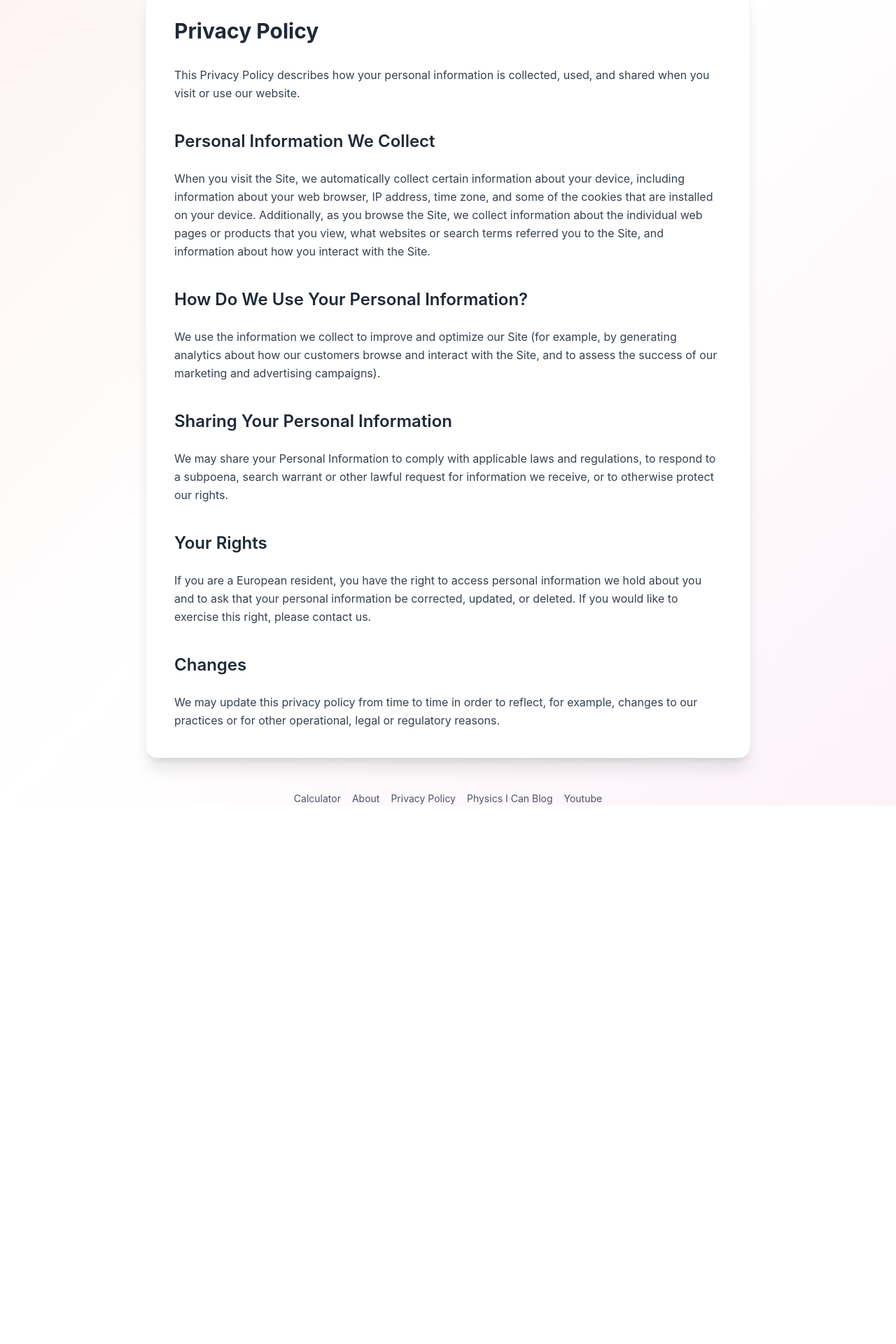
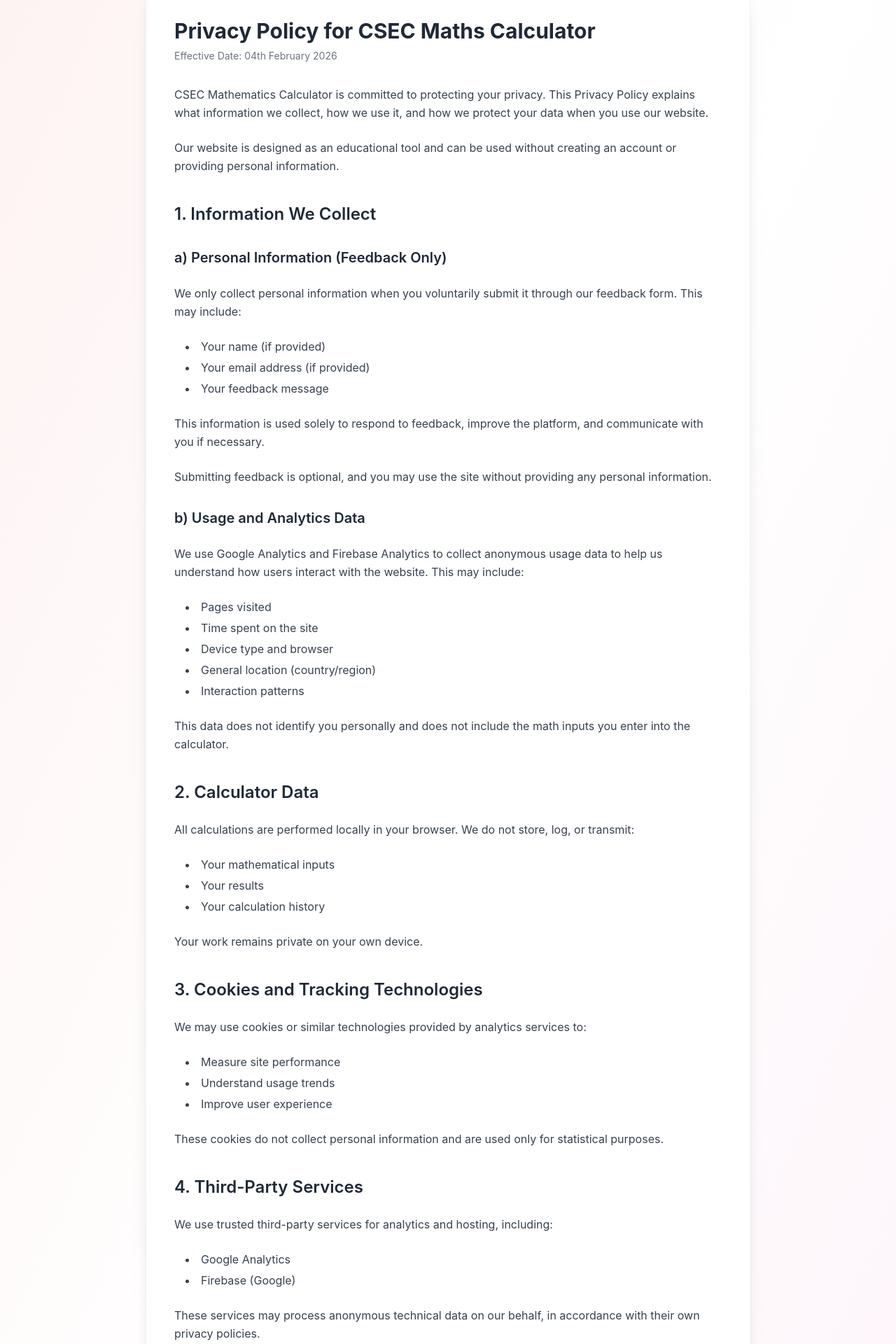
Before and after one commit to Kloseknight/math-tools, a React (Vite) app: page /privacy-policy in a window 1280 px wide. Shown: the part 200-2120 px from the top of the page at 70% size. Before the commit the page ends 1383 px from the top, so only its background shows below. Built offline with nearby package versions, Linux system fonts and the light colour scheme; no server answers.

Commit message:
feat: Implemented feedback form and updated privacy policy

```diff
--- a/src/react-app/App.tsx
+++ b/src/react-app/App.tsx
@@ -8,6 +8,7 @@ import PrivacyPolicy from '@/react-app/pages/PrivacyPolicy';
 import Videos from '@/react-app/pages/Videos';
 import Layout from '@/react-app/components/layout/Layout';
 import ScrollToTopButton from '@/react-app/components/ScrollToTopButton';
+import FeedbackPage from '@/react-app/pages/FeedbackPage';
 
 export default function App() {
   return (
@@ -22,6 +23,7 @@ export default function App() {
             <Route path="/videos" element={<Navigate to="/videos/number-theory-and-computation" replace />} />
             <Route path="/about" element={<About />} />
             <Route path="/privacy-policy" element={<PrivacyPolicy />} />
+            <Route path="/feedback" element={<FeedbackPage />} />
           </Routes>
           <ScrollToTopButton />
         </Layout>
--- /dev/null
+++ b/src/react-app/components/feedback/FeedbackForm.tsx
@@ -0,0 +1,83 @@
+import React, { useState } from 'react';
+
+const FeedbackForm: React.FC = () => {
+  const [status, setStatus] = useState('');
+  const [submitError, setSubmitError] = useState('');
+
+  const handleSubmit = async (event: React.FormEvent<HTMLFormElement>) => {
+    event.preventDefault();
+    setStatus('sending');
+    setSubmitError('');
+
+    const form = event.target as HTMLFormElement;
+    const data = new FormData(form);
+
+    try {
+      const response = await fetch('https://formspree.io/f/mnjbanra', {
+        method: 'POST',
+        body: data,
+        headers: {
+          'Accept': 'application/json'
+        }
+      });
+
+      if (response.ok) {
+        setStatus('success');
+        form.reset();
+      } else {
+        const responseData = await response.json();
+        if (Object.prototype.hasOwnProperty.call(responseData, 'errors')) {
+          setSubmitError(responseData.errors.map((error: any) => error.message).join(', '));
+        } else {
+          setSubmitError('An unexpected error occurred.');
+        }
+        setStatus('error');
+      }
+    } catch (error) {
+      setSubmitError('An error occurred while submitting the form.');
+      setStatus('error');
+    }
+  };
+
+  return (
+    <div className="mt-12">
+      <h2 className="text-2xl font-bold text-gray-800 mb-6">Share Your Feedback</h2>
+      <div className="bg-gray-50 rounded-2xl p-6 md:p-8 border border-gray-100">
+        <form onSubmit={handleSubmit}>
+          <div className="space-y-6">
+            <div className="grid grid-cols-1 md:grid-cols-2 gap-6">
+              <div>
+                <label htmlFor="name" className="block text-sm font-medium text-gray-700 mb-1">Name (Optional)</label>
+                <input type="text" name="name" id="name" className="w-full pl-4 pr-4 py-2 bg-white border border-gray-200 rounded-xl focus:outline-none focus:ring-2 focus:ring-red-500/20 focus:border-red-500 transition-all text-sm" />
+              </div>
+              <div>
+                <label htmlFor="email" className="block text-sm font-medium text-gray-700 mb-1">Email (Optional)</label>
+                <input type="email" name="email" id="email" className="w-full pl-4 pr-4 py-2 bg-white border border-gray-200 rounded-xl focus:outline-none focus:ring-2 focus:ring-red-500/20 focus:border-red-500 transition-all text-sm" />
+              </div>
+            </div>
+            <div>
+              <label htmlFor="message" className="block text-sm font-medium text-gray-700 mb-1">Message</label>
+              <textarea name="message" id="message" rows={5} required className="w-full pl-4 pr-4 py-2 bg-white border border-gray-200 rounded-xl focus:outline-none focus:ring-2 focus:ring-red-500/20 focus:border-red-500 transition-all text-sm"></textarea>
+            </div>
+          </div>
+          <div className="mt-6 text-right">
+            <button type="submit" disabled={status === 'sending'} className="inline-flex items-center px-6 py-3 border border-transparent text-sm font-medium rounded-xl shadow-sm text-white bg-red-500 hover:bg-red-600 focus:outline-none focus:ring-2 focus:ring-offset-2 focus:ring-red-500 disabled:bg-gray-400 transition-all">
+              {status === 'sending' ? 'Sending...' : 'Send Feedback'}
+            </button>
+          </div>
+          {status === 'success' && (
+            <p className="mt-4 text-center text-green-600">Thanks for your feedback!</p>
+          )}
+          {status === 'error' && (
+            <p className="mt-4 text-center text-red-600">
+              Error: {submitError || 'Could not send message.'}
+            </p>
+          )}
+        </form>
+      </div>
+      <p className="text-xs text-gray-500 mt-4 text-center">Powered by <a href="https://formspree.io" target="_blank" rel="noopener noreferrer" className="text-red-500 hover:underline">Formspree</a></p>
+    </div>
+  );
+};
+
+export default FeedbackForm;
--- a/src/react-app/components/layout/Footer.tsx
+++ b/src/react-app/components/layout/Footer.tsx
@@ -6,6 +6,7 @@ const Footer: React.FC = () => {
     <footer className="text-center mt-4 mb-8 text-gray-500 text-sm">
       <Link to="/" className="text-gray-600 hover:text-gray-900 mx-2">Calculator</Link>
       <Link to="/about" className="text-gray-600 hover:text-gray-900 mx-2">About</Link>
+      <Link to="/feedback" className="text-gray-600 hover:text-gray-900 mx-2">Feedback</Link>
       <Link to="/privacy-policy" className="text-gray-600 hover:text-gray-900 mx-2">Privacy Policy</Link>
       <a href="https://physicsican.blogspot.com" target="_blank" rel="noopener noreferrer" className="text-gray-600 hover:text-gray-900 mx-2">Physics I Can Blog</a>
       <a href="http://www.youtube.com/@lwallace758" target="_blank" rel="noopener noreferrer" className="text-gray-600 hover:text-gray-900 mx-2">Youtube</a>
--- /dev/null
+++ b/src/react-app/pages/FeedbackPage.tsx
@@ -0,0 +1,16 @@
+import React from 'react';
+import FeedbackForm from '@/react-app/components/feedback/FeedbackForm';
+
+const FeedbackPage: React.FC = () => {
+  return (
+    <div className="bg-white rounded-2xl shadow-xl border border-gray-100 overflow-hidden">
+      <div className="p-6 md:p-10">
+        <h1 className="text-3xl font-bold text-gray-800 mb-4">Submit Feedback</h1>
+        <p className="text-gray-600 mb-8">We value your feedback. Please share your thoughts, suggestions, or any issues you've encountered. Your input helps us improve.</p>
+        <FeedbackForm />
+      </div>
+    </div>
+  );
+};
+
+export default FeedbackPage;
--- a/src/react-app/pages/PrivacyPolicy.tsx
+++ b/src/react-app/pages/PrivacyPolicy.tsx
@@ -4,24 +4,75 @@ const PrivacyPolicy: React.FC = () => {
   return (
     <div className="bg-white rounded-2xl shadow-xl border border-gray-100 overflow-hidden">
       <div className="p-6 md:p-10">
-        <h1 className="text-3xl font-bold text-gray-800 mb-8">Privacy Policy</h1>
+        <h1 className="text-3xl font-bold text-gray-800 mb-2">Privacy Policy for CSEC Maths Calculator</h1>
+        <p className="text-sm text-gray-500 mb-8">Effective Date: 04th February 2026</p>
+
         <div className="space-y-6 text-gray-700 leading-relaxed">
-          <p>This Privacy Policy describes how your personal information is collected, used, and shared when you visit or use our website.</p>
+          <p>CSEC Mathematics Calculator is committed to protecting your privacy. This Privacy Policy explains what information we collect, how we use it, and how we protect your data when you use our website.</p>
+          <p>Our website is designed as an educational tool and can be used without creating an account or providing personal information.</p>
 
-          <h2 className="text-2xl font-semibold text-gray-800 pt-4">Personal Information We Collect</h2>
-          <p>When you visit the Site, we automatically collect certain information about your device, including information about your web browser, IP address, time zone, and some of the cookies that are installed on your device. Additionally, as you browse the Site, we collect information about the individual web pages or products that you view, what websites or search terms referred you to the Site, and information about how you interact with the Site.</p>
+          <h2 className="text-2xl font-semibold text-gray-800 pt-4">1. Information We Collect</h2>
 
-          <h2 className="text-2xl font-semibold text-gray-800 pt-4">How Do We Use Your Personal Information?</h2>
-          <p>We use the information we collect to improve and optimize our Site (for example, by generating analytics about how our customers browse and interact with the Site, and to assess the success of our marketing and advertising campaigns).</p>
+          <h3 className="text-xl font-semibold text-gray-800 pt-2">a) Personal Information (Feedback Only)</h3>
+          <p>We only collect personal information when you voluntarily submit it through our feedback form. This may include:</p>
+          <ul className="list-disc list-inside space-y-1 pl-4">
+            <li>Your name (if provided)</li>
+            <li>Your email address (if provided)</li>
+            <li>Your feedback message</li>
+          </ul>
+          <p>This information is used solely to respond to feedback, improve the platform, and communicate with you if necessary.</p>
+          <p>Submitting feedback is optional, and you may use the site without providing any personal information.</p>
 
-          <h2 className="text-2xl font-semibold text-gray-800 pt-4">Sharing Your Personal Information</h2>
-          <p>We may share your Personal Information to comply with applicable laws and regulations, to respond to a subpoena, search warrant or other lawful request for information we receive, or to otherwise protect our rights.</p>
+          <h3 className="text-xl font-semibold text-gray-800 pt-2">b) Usage and Analytics Data</h3>
+          <p>We use Google Analytics and Firebase Analytics to collect anonymous usage data to help us understand how users interact with the website. This may include:</p>
+          <ul className="list-disc list-inside space-y-1 pl-4">
+            <li>Pages visited</li>
+            <li>Time spent on the site</li>
+            <li>Device type and browser</li>
+            <li>General location (country/region)</li>
+            <li>Interaction patterns</li>
+          </ul>
+          <p>This data does not identify you personally and does not include the math inputs you enter into the calculator.</p>
 
-          <h2 className="text-2xl font-semibold text-gray-800 pt-4">Your Rights</h2>
-          <p>If you are a European resident, you have the right to access personal information we hold about you and to ask that your personal information be corrected, updated, or deleted. If you would like to exercise this right, please contact us.</p>
+          <h2 className="text-2xl font-semibold text-gray-800 pt-4">2. Calculator Data</h2>
+          <p>All calculations are performed locally in your browser. We do not store, log, or transmit:</p>
+          <ul className="list-disc list-inside space-y-1 pl-4">
+            <li>Your mathematical inputs</li>
+            <li>Your results</li>
+            <li>Your calculation history</li>
+          </ul>
+          <p>Your work remains private on your own device.</p>
 
-          <h2 className="text-2xl font-semibold text-gray-800 pt-4">Changes</h2>
-          <p>We may update this privacy policy from time to time in order to reflect, for example, changes to our practices or for other operational, legal or regulatory reasons.</p>
+          <h2 className="text-2xl font-semibold text-gray-800 pt-4">3. Cookies and Tracking Technologies</h2>
+          <p>We may use cookies or similar technologies provided by analytics services to:</p>
+          <ul className="list-disc list-inside space-y-1 pl-4">
+            <li>Measure site performance</li>
+            <li>Understand usage trends</li>
+            <li>Improve user experience</li>
+          </ul>
+          <p>These cookies do not collect personal information and are used only for statistical purposes.</p>
+
+          <h2 className="text-2xl font-semibold text-gray-800 pt-4">4. Third-Party Services</h2>
+          <p>We use trusted third-party services for analytics and hosting, including:</p>
+          <ul className="list-disc list-inside space-y-1 pl-4">
+            <li>Google Analytics</li>
+            <li>Firebase (Google)</li>
+          </ul>
+          <p>These services may process anonymous technical data on our behalf, in accordance with their own privacy policies.</p>
+          <p>We do not sell, rent, or share your personal information with third parties.</p>
+
+          <h2 className="text-2xl font-semibold text-gray-800 pt-4">5. Children’s Privacy</h2>
+          <p>CSEC Mathematics Calculator is intended for students and general users. We do not knowingly collect personal data from children under the age of 13.</p>
+          <p>If a parent or guardian believes that a child has submitted personal information, they may contact us, and we will remove it promptly.</p>
+
+          <h2 className="text-2xl font-semibold text-gray-800 pt-4">6. Data Security</h2>
+          <p>We take reasonable steps to protect your information using secure hosting and modern web practices. However, no method of transmission over the internet is 100% secure.</p>
+
+          <h2 className="text-2xl font-semibold text-gray-800 pt-4">7. Changes to This Policy</h2>
+          <p>We may update this Privacy Policy from time to time. Any changes will be posted on this page with an updated effective date.</p>
+
+          <h2 className="text-2xl font-semibold text-gray-800 pt-4">8. Contact</h2>
+          <p>If you have questions about this Privacy Policy or how your data is handled, you may contact us via the feedback form on the website.</p>
         </div>
       </div>
     </div>
```
Also changed, not shown: src/react-app/pages/About.tsx (+16 -4 lines).
